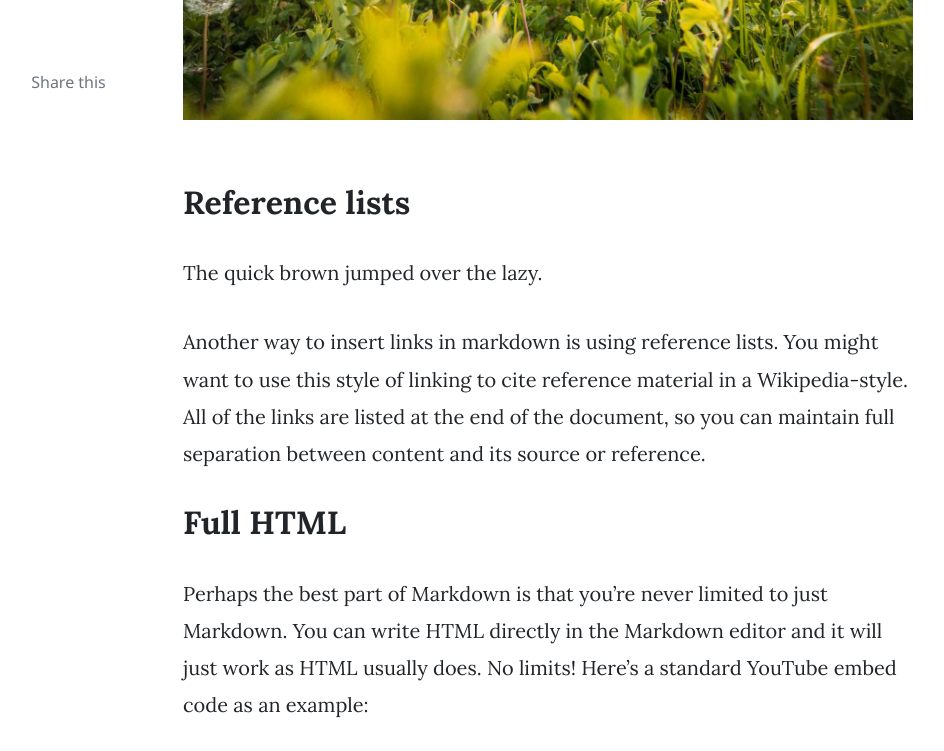
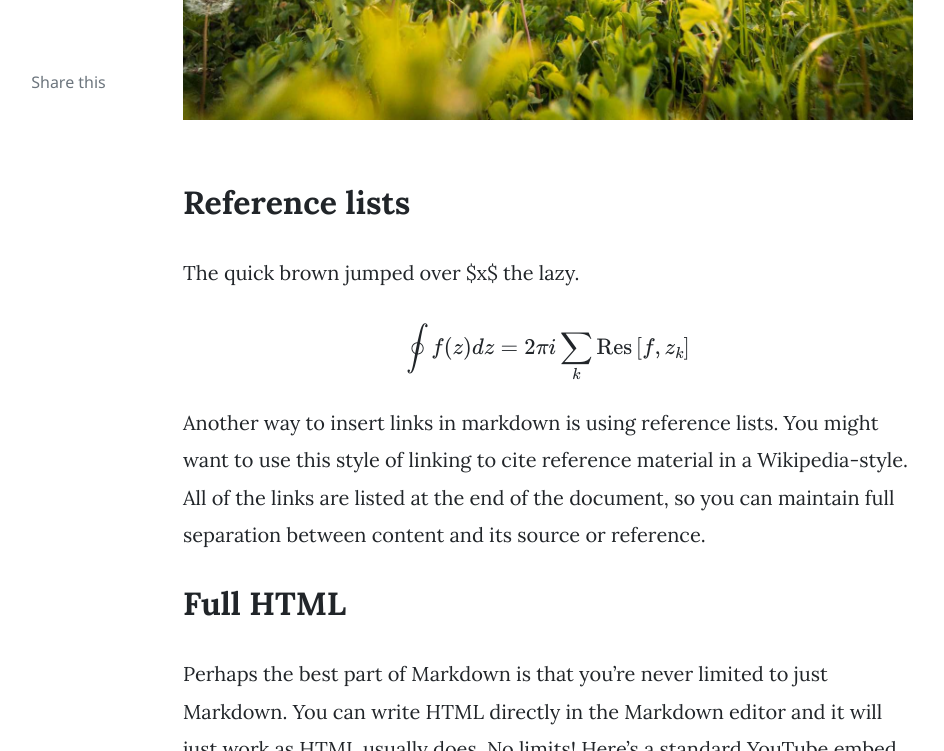
Before and after one commit to the-second-trial/homepage, a Jekyll site: the page built from _posts/2019-02-03-powerful-things-markdown-editor.md, in a window 1280 px wide and 900 px high, scrolled down 1952 px, cut to the strip 0-751 px from the top of the window. Shown: the whole strip, without its empty margins (187-1131 px from the left). Built offline with Jekyll 4.4.1, drawn with Linux system fonts in a browser that asks for light colours; nearby versions of some CDN libraries; comment, search, counter and statistics services are not loaded.

Commit message:
Edit post

```diff
--- a/_posts/2019-02-03-powerful-things-markdown-editor.md
+++ b/_posts/2019-02-03-powerful-things-markdown-editor.md
@@ -37,7 +37,11 @@ If you want to get really fancy, you can even add syntax highlighting using Roug
 
 ## Reference lists
 
-The quick brown jumped over the lazy.
+The quick brown jumped over $x$ the lazy.
+
+$$
+\oint f(z) dz = 2 \pi i \sum_k \text{Res} \left[ f, z_k \right]
+$$
 
 Another way to insert links in markdown is using reference lists. You might want to use this style of linking to cite reference material in a Wikipedia-style. All of the links are listed at the end of the document, so you can maintain full separation between content and its source or reference.
 
```
